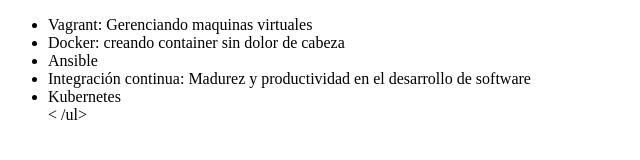
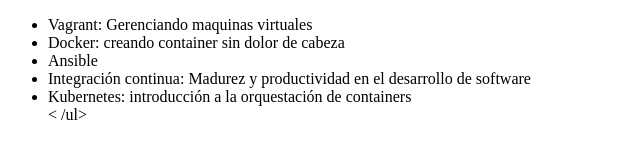
Before and after one commit to richardtable/pruebas-git-ricardo, a plain HTML site: page index.html in a window 1280 px wide. Shown: the whole page, without its empty margins (0-640 px from the left). Drawn offline with Linux system fonts and the light colour scheme.

Commit message:
modificando el nombre del curso de kubernetes

```diff
--- a/index.html
+++ b/index.html
@@ -10,7 +10,7 @@
          <li> Docker: creando container sin dolor de cabeza </li>
          <li> Ansible </li>
          <li> Integración continua: Madurez y productividad en el desarrollo de software </li>
-         <li> Kubernetes </li><
+         <li> Kubernetes: introducción a la orquestación de containers </li><
      /ul>
 </body>
 </html>
```
